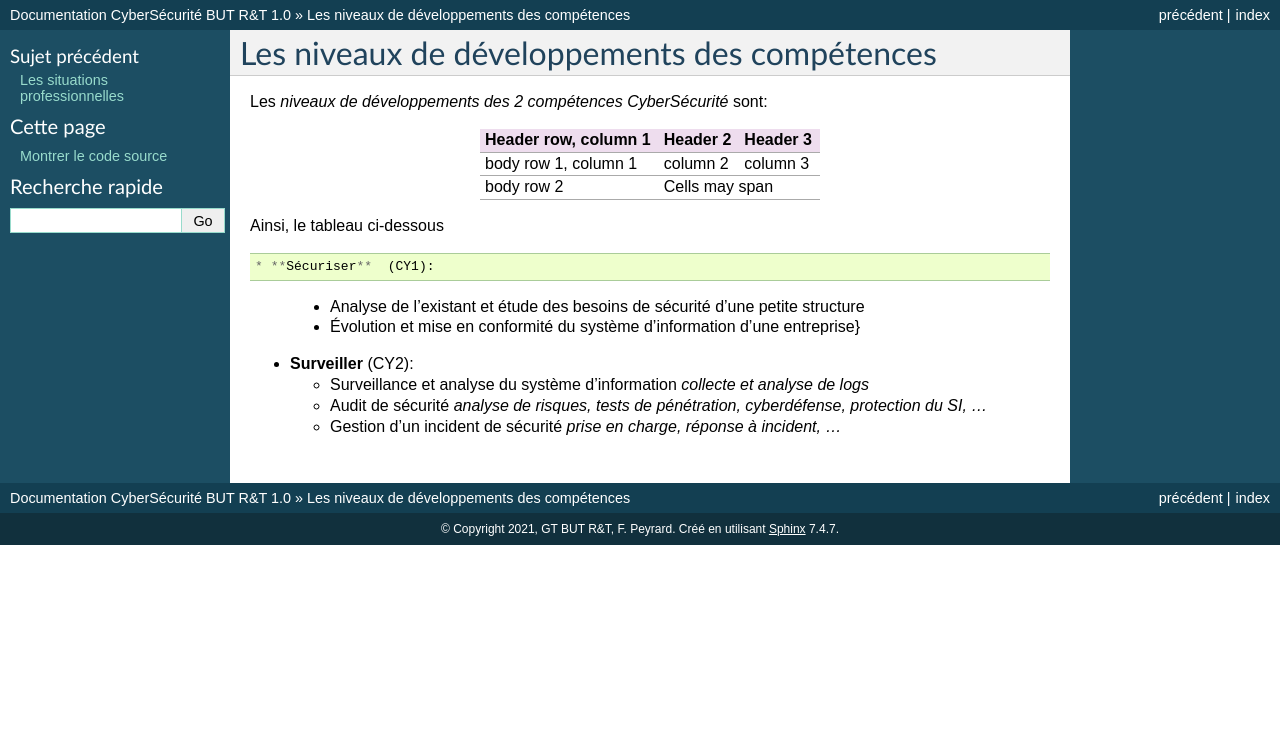
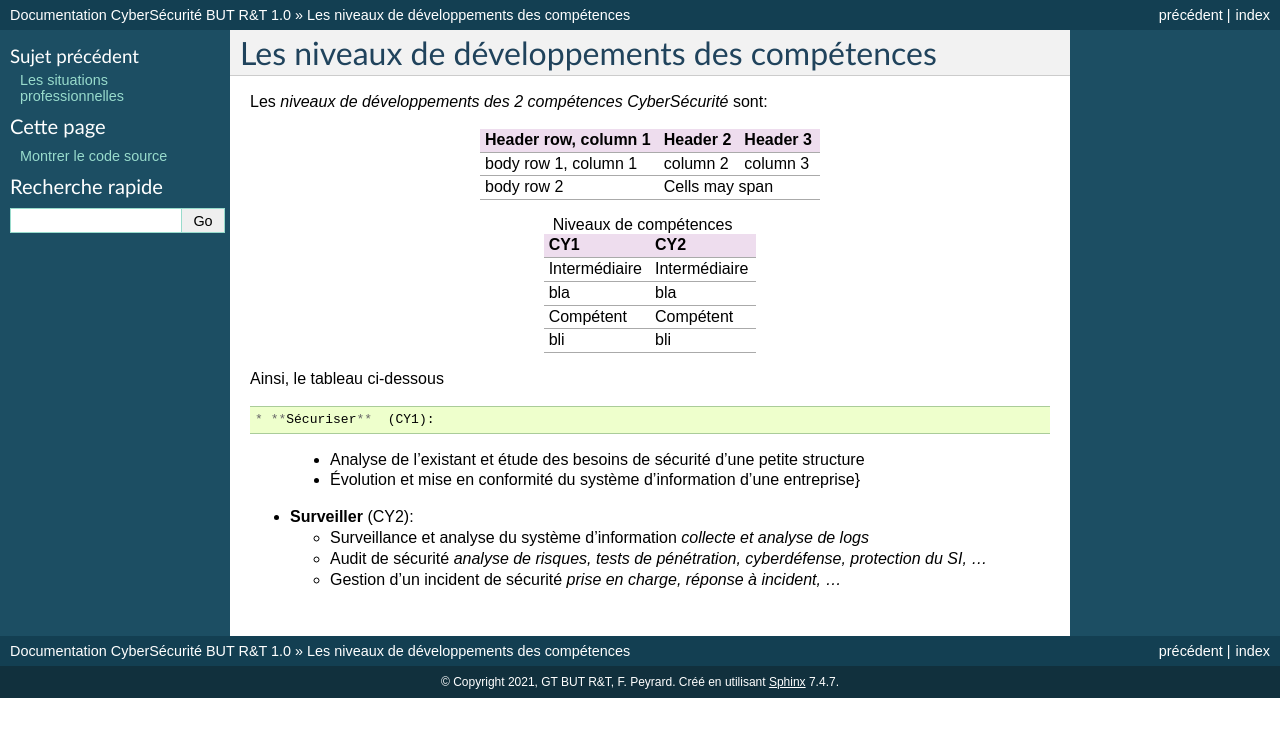
Before and after one commit to FPeyrard/CyberSecurite_BUT_RT, a Sphinx documentation site: the page built from docs/source/referentielcompetences/niv_dev_competences.rst, in a window 1280 px wide. Shown: the top 737 px of the page. Built offline with Sphinx 7.4.7, drawn with Linux system fonts in a browser that asks for light colours.

Commit message:
Update niv_dev_competences.rst

```diff
--- a/docs/source/referentielcompetences/niv_dev_competences.rst
+++ b/docs/source/referentielcompetences/niv_dev_competences.rst
@@ -23,7 +23,7 @@ Les *niveaux de développements des 2 compétences CyberSécurité* sont:
 
   "Intermédiaire", "Intermédiaire"
   "bla", "bla"
-  "Compétent, "Compétent"
+  "Compétent", "Compétent"
   "bli", "bli"
 
 Ainsi, le tableau ci-dessous ::
```
